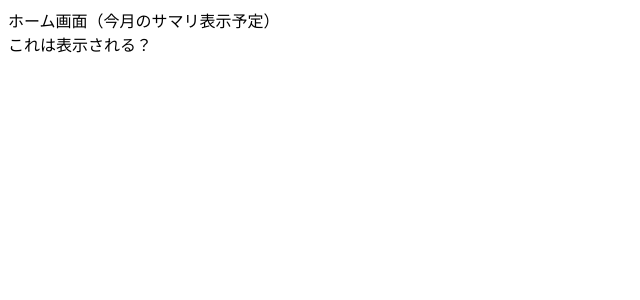
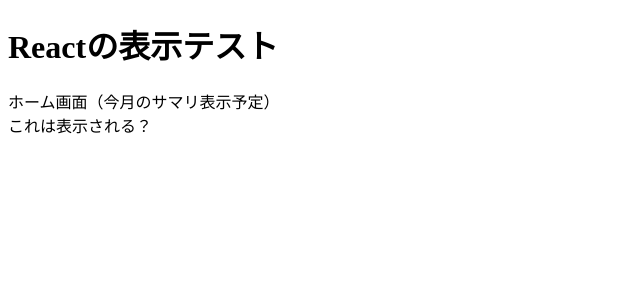
Before and after one commit to hirobow522/kakeibo50, a React (Vite) app: page / in a window 1280 px wide. Shown: the top 300 px of the page, without its empty margins (0-640 px from the left). Built offline with nearby package versions, Linux system fonts and the light colour scheme.

Commit message:
Update main.jsx

```diff
--- a/src/main.jsx
+++ b/src/main.jsx
@@ -4,6 +4,7 @@
 
 ReactDOM.createRoot(document.getElementById('root')).render(
   <React.StrictMode>
+    <h1>Reactの表示テスト</h1>
     <Home />
   </React.StrictMode>
 );
```
